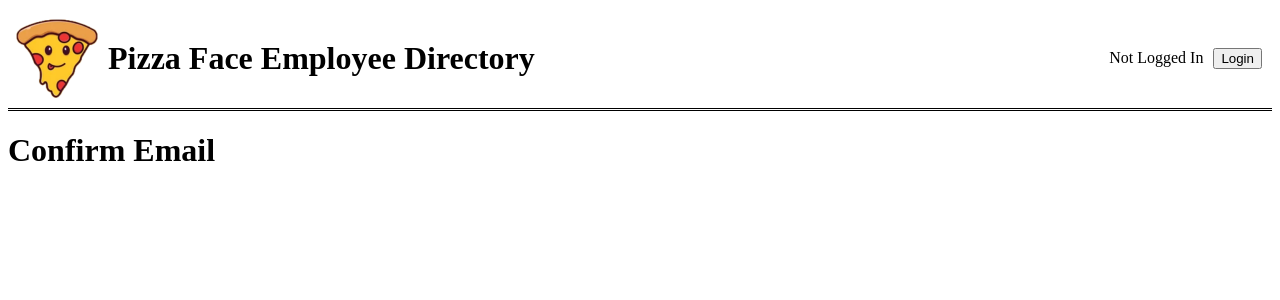
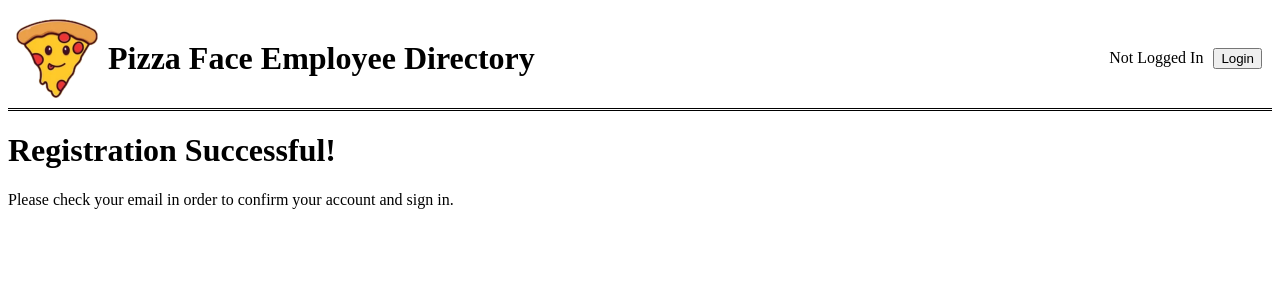
Before and after one commit to pete-hamrick/employee-directory, a React app: page /confirm-email in a window 1280 px wide. Shown: the top 300 px of the page. Built offline with nearby package versions, Linux system fonts and the light colour scheme.

Commit message:
wrote confirm email component

```diff
--- a/src/views/Auth/ConfirmEmail.jsx
+++ b/src/views/Auth/ConfirmEmail.jsx
@@ -1,7 +1,10 @@
 export default function ConfirmEmail() {
   return (
     <div>
-      <h1>Confirm Email</h1>
+      <h1>Registration Successful!</h1>
+      <p>
+        Please check your email in order to confirm your account and sign in.
+      </p>
     </div>
   );
 }
```
